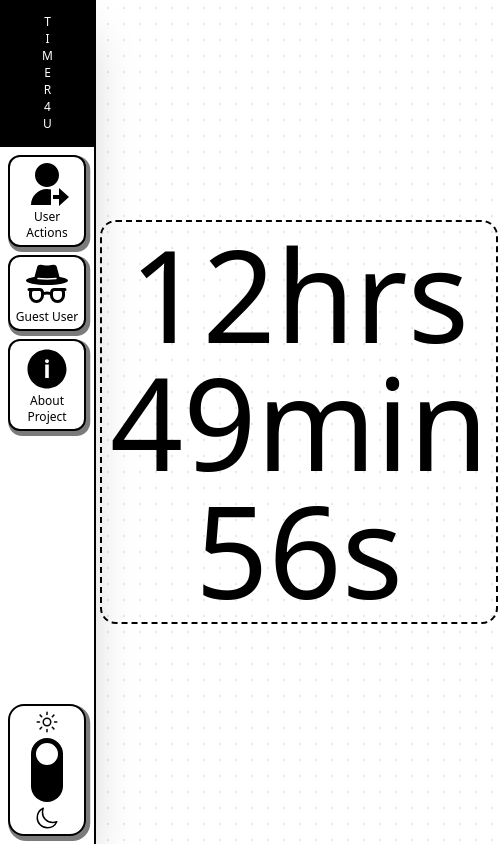
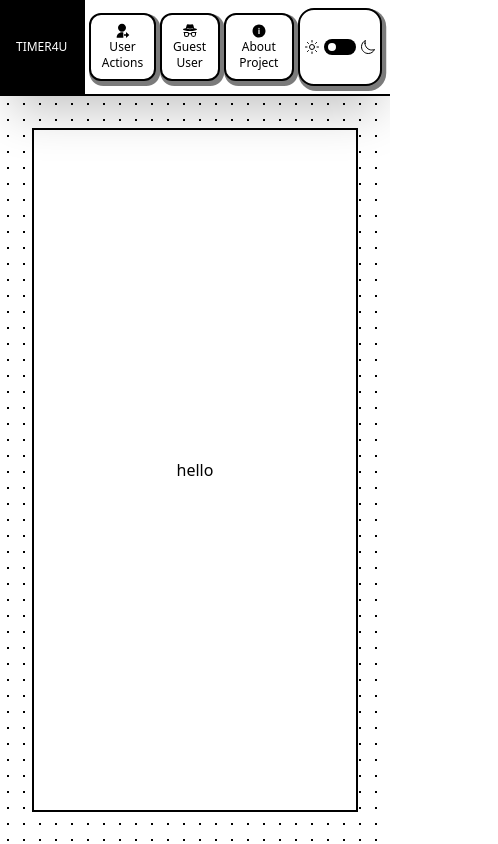
Before and after one commit to KediMengistu/Timer-project, a React (Vite) app in the folder timer-project-vite-react-redux-frontend/: page / in a window 390 px wide. Shown: the whole page, 498 px wide, since content can reach past the window. Built offline with nearby package versions, Linux system fonts and the light colour scheme.

Commit message:
Refactor Home Component To Intergrate Responsive Layout Shift

```diff
--- a/timer-project-vite-react-redux-frontend/src/components/home-components/HomePage.tsx
+++ b/timer-project-vite-react-redux-frontend/src/components/home-components/HomePage.tsx
@@ -23,26 +23,26 @@ function HomePage() {
   const dispatch = useAppDispatch();
   return (
     <>
-      <div className="grid grid-cols-[auto_1fr] gap-1">
-        <nav className="sticky top-0 bottom-0 left-0 flex w-24 flex-col gap-2 border-r-2 shadow-2xl">
-          <div className="flex flex-1 flex-col justify-center gap-2 border-b-2 bg-black pt-2! pb-2!">
-            <div className="flex flex-row items-center justify-center">
-              <h1 className="text-center text-xs text-white [text-orientation:upright] [writing-mode:vertical-rl]">
+      <div className="grid grid-cols-none grid-rows-[auto_1fr] md:grid-cols-[auto_1fr] md:grid-rows-none">
+        <nav className="sticky top-0 left-0 flex h-24 w-full flex-row gap-1 border-r-0 border-b-2 shadow-2xl md:h-full md:w-24 md:flex-col md:gap-2 md:border-r-2 md:border-b-0">
+          <div className="flex flex-1 flex-row justify-center border-r-2 border-b-0 bg-black pr-2! pl-2! md:flex-col md:border-r-0 md:border-b-2">
+            <div className="md: flex flex-row items-center justify-center p-2!">
+              <h1 className="text-center text-xs text-white md:[text-orientation:upright] md:[writing-mode:vertical-rl]">
                 TIMER4U
               </h1>
             </div>
           </div>
-          <div className="mr-2! ml-2! flex flex-auto flex-col justify-start gap-2">
-            <div className="flex flex-col gap-2">
+          <div className="mt-2! mb-2! flex flex-auto flex-row items-center justify-center gap-2 md:mt-0! md:mr-2! md:mb-0! md:ml-2! md:flex-col md:justify-start">
+            <div className="flex flex-row gap-1 md:flex-col md:gap-2">
               <div className="relative">
                 <div
-                  className={`group flex flex-col items-center justify-center rounded-xl border-2 p-1! shadow-[2.25px_3px_0_2px_rgba(0,0,0,0.516)] transition ease-in-out hover:cursor-pointer hover:bg-black active:opacity-55 ${userActionsState ? "bg-black" : "bg-white"}`}
+                  className={`group flex flex-col items-center justify-center rounded-xl border-2 p-2! shadow-[2.25px_3px_0_2px_rgba(0,0,0,0.516)] transition ease-in-out hover:cursor-pointer hover:bg-black active:opacity-55 md:p-1! ${userActionsState ? "bg-black" : "bg-white"}`}
                   onClick={() => {
                     dispatch(toggleUserActionsOption());
                   }}
                 >
                   <RiUserShared2Fill
-                    className={`h-12 w-12 transition ease-in-out group-hover:fill-white ${userActionsState ? "fill-white" : "fill-black"}`}
+                    className={`h-4 w-4 transition ease-in-out group-hover:fill-white md:h-8 md:w-8 ${userActionsState ? "fill-white" : "fill-black"}`}
                   />
                   <h1
                     className={`text-center text-xs group-hover:text-white ${userActionsState ? "text-white" : "text-black"}`}
@@ -57,25 +57,22 @@ function HomePage() {
                       initial={{ opacity: 0, scale: 0 }}
                       animate={{ opacity: 1, scale: 1 }}
                       exit={{ opacity: 0, scale: 0 }}
-                      className="absolute top-0 right-[-125px] bottom-0 flex w-[108.067px] flex-col justify-evenly gap-0.5 rounded-2xl"
+                      className="absolute top-[115%] left-1/2 flex h-auto w-[108.067px] -translate-x-1/2 flex-col gap-0.5 md:top-1/2 md:left-[125%] md:-translate-x-0 md:-translate-y-1/2"
                     >
-                      <div className="group relative flex flex-row items-center justify-center rounded-3xl border-2 border-black bg-black p-2! transition duration-300 ease-in-out hover:cursor-pointer hover:bg-white active:border-gray-300 active:bg-gray-200">
-                        <h1 className="text-xs text-white transition duration-300 ease-in-out group-hover:text-black group-active:text-gray-500">
+                      <div className="group relative flex flex-row items-center justify-center border-2 border-black bg-white p-2! transition duration-300 ease-in-out hover:cursor-pointer hover:bg-black active:opacity-55 md:rounded-tr-3xl md:rounded-br-3xl">
+                        <h1 className="text-xs text-black transition duration-300 ease-in-out group-hover:text-white">
                           Sign Up
                         </h1>
-                        <div className="absolute left-[-8px] h-0 w-0 border-t-8 border-r-8 border-b-8 border-t-transparent border-r-black border-b-transparent transition duration-300 ease-in-out group-active:border-r-gray-300"></div>
                       </div>
-                      <div className="group relative flex flex-row items-center justify-center rounded-3xl border-2 border-black bg-black p-2! transition duration-300 ease-in-out hover:cursor-pointer hover:bg-white active:border-gray-300 active:bg-gray-200">
-                        <h1 className="text-xs text-white transition duration-300 ease-in-out group-hover:text-black group-active:text-gray-500">
+                      <div className="group relative flex flex-row items-center justify-center border-2 border-black bg-white p-2! transition duration-300 ease-in-out hover:cursor-pointer hover:bg-black active:opacity-55 md:rounded-tr-3xl md:rounded-br-3xl">
+                        <h1 className="text-xs text-black transition duration-300 ease-in-out group-hover:text-white">
                           Sign In
                         </h1>
-                        <div className="absolute left-[-8px] h-0 w-0 border-t-8 border-r-8 border-b-8 border-t-transparent border-r-black border-b-transparent transition duration-300 ease-in-out group-active:border-r-gray-300"></div>
                       </div>
-                      <div className="group relative flex flex-row items-center justify-center rounded-3xl border-2 border-black bg-black p-2! transition duration-300 ease-in-out hover:cursor-pointer hover:bg-white active:border-gray-300 active:bg-gray-200">
-                        <h1 className="text-center text-xs text-white transition duration-300 ease-in-out group-hover:text-black group-active:text-gray-500">
+                      <div className="group relative flex flex-row items-center justify-center rounded-tr-none rounded-br-2xl rounded-bl-2xl border-2 border-black bg-white p-2! transition duration-300 ease-in-out hover:cursor-pointer hover:bg-black active:opacity-55 md:rounded-tr-3xl md:rounded-br-3xl md:rounded-bl-none">
+                        <h1 className="text-center text-xs text-black transition duration-300 ease-in-out group-hover:text-white">
                           Forgot Password
                         </h1>
-                        <div className="absolute left-[-8px] h-0 w-0 border-t-8 border-r-8 border-b-8 border-t-transparent border-r-black border-b-transparent transition duration-300 ease-in-out group-active:border-r-gray-300"></div>
                       </div>
                     </motion.div>
                   )}
@@ -83,13 +80,13 @@ function HomePage() {
               </div>
               <div className="relative">
                 <div
-                  className={`group flex flex-col items-center justify-center rounded-xl border-2 p-1! shadow-[2.25px_3px_0_2px_rgba(0,0,0,0.516)] transition ease-in-out hover:cursor-pointer hover:bg-black active:opacity-55 ${guestTimerState ? "bg-black" : "bg-white"}`}
+                  className={`group flex flex-col items-center justify-center rounded-xl border-2 p-2! shadow-[2.25px_3px_0_2px_rgba(0,0,0,0.516)] transition ease-in-out hover:cursor-pointer hover:bg-black active:opacity-55 md:p-1! ${guestTimerState ? "bg-black" : "bg-white"}`}
                   onClick={() => {
                     dispatch(toggleGuestTimerOption());
                   }}
                 >
                   <BsIncognito
-                    className={`h-12 w-12 transition ease-in-out group-hover:fill-white ${guestTimerState ? "fill-white" : "fill-black"}`}
+                    className={`h-4 w-4 transition ease-in-out group-hover:fill-white md:h-8 md:w-8 ${guestTimerState ? "fill-white" : "fill-black"}`}
                   />
                   <h1
                     className={`text-center text-xs group-hover:text-white ${guestTimerState ? "text-white" : "text-black"}`}
@@ -104,13 +101,12 @@ function HomePage() {
                       initial={{ opacity: 0, scale: 0 }}
                       animate={{ opacity: 1, scale: 1 }}
                       exit={{ opacity: 0, scale: 0 }}
-                      className="absolute top-0 right-[-125px] bottom-0 flex w-[108.067px] flex-col justify-center rounded-2xl"
+                      className="absolute top-[115%] left-1/2 flex h-auto w-[108.067px] -translate-x-1/2 flex-col gap-0.5 md:top-1/2 md:left-[125%] md:-translate-x-0 md:-translate-y-1/2"
                     >
-                      <div className="group relative flex flex-row items-center justify-center rounded-3xl border-2 border-black bg-black p-2! transition duration-300 ease-in-out hover:cursor-pointer hover:bg-white active:border-gray-300 active:bg-gray-200">
-                        <h1 className="text-xs text-white transition duration-300 ease-in-out group-hover:text-black group-active:text-gray-500">
+                      <div className="group relative flex flex-row items-center justify-center rounded-tr-none rounded-br-2xl rounded-bl-2xl border-2 border-black bg-white p-2! transition duration-300 ease-in-out hover:cursor-pointer hover:bg-black active:opacity-55 md:rounded-tr-3xl md:rounded-br-3xl md:rounded-bl-none">
+                        <h1 className="text-xs text-black transition duration-300 ease-in-out group-hover:text-white">
                           Create Timer
                         </h1>
-                        <div className="absolute left-[-8px] h-0 w-0 border-t-8 border-r-8 border-b-8 border-t-transparent border-r-black border-b-transparent transition duration-300 ease-in-out group-active:border-r-gray-300"></div>
                       </div>
                     </motion.div>
                   )}
@@ -118,13 +114,13 @@ function HomePage() {
               </div>
               <div className="relative">
                 <div
-                  className={`group flex flex-col items-center justify-center rounded-xl border-2 p-1! shadow-[2.25px_3px_0_2px_rgba(0,0,0,0.516)] transition ease-in-out hover:cursor-pointer hover:bg-black active:opacity-55 ${aboutOptionState ? "bg-black" : "bg-white"}`}
+                  className={`group flex flex-col items-center justify-center rounded-xl border-2 p-2! shadow-[2.25px_3px_0_2px_rgba(0,0,0,0.516)] transition ease-in-out hover:cursor-pointer hover:bg-black active:opacity-55 md:p-1! ${aboutOptionState ? "bg-black" : "bg-white"}`}
                   onClick={() => {
                     dispatch(toggleAboutOption());
                   }}
                 >
                   <IoIosInformationCircle
-                    className={`h-12 w-12 transition ease-in-out group-hover:fill-white ${aboutOptionState ? "fill-white" : "fill-black"}`}
+                    className={`h-4 w-4 transition ease-in-out group-hover:fill-white md:h-8 md:w-8 ${aboutOptionState ? "fill-white" : "fill-black"}`}
                   />
                   <h1
                     className={`text-center text-xs group-hover:text-white ${aboutOptionState ? "text-white" : "text-black"}`}
@@ -139,19 +135,17 @@ function HomePage() {
                       initial={{ opacity: 0, scale: 0 }}
                       animate={{ opacity: 1, scale: 1 }}
                       exit={{ opacity: 0, scale: 0 }}
-                      className="absolute top-0 right-[-125px] bottom-0 flex w-[108.067px] flex-col justify-center gap-0.5 rounded-2xl"
+                      className="absolute top-[115%] left-1/2 flex h-auto w-[108.067px] -translate-x-1/2 flex-col gap-0.5 md:top-1/2 md:left-[125%] md:-translate-x-0 md:-translate-y-1/2"
                     >
-                      <div className="group relative flex flex-row items-center justify-center rounded-3xl border-2 border-black bg-black p-2! transition duration-300 ease-in-out hover:cursor-pointer hover:bg-white active:border-gray-300 active:bg-gray-200">
-                        <h1 className="text-xs text-white transition duration-300 ease-in-out group-hover:text-black group-active:text-gray-500">
+                      <div className="group relative flex flex-row items-center justify-center border-2 border-black bg-white p-2! transition duration-300 ease-in-out hover:cursor-pointer hover:bg-black active:opacity-55 md:rounded-tr-3xl md:rounded-br-3xl">
+                        <h1 className="text-xs text-black transition duration-300 ease-in-out group-hover:text-white">
                           Stack
                         </h1>
-                        <div className="absolute left-[-8px] h-0 w-0 border-t-8 border-r-8 border-b-8 border-t-transparent border-r-black border-b-transparent transition duration-300 ease-in-out group-active:border-r-gray-300"></div>
                       </div>
-                      <div className="group relative flex flex-row items-center justify-center rounded-3xl border-2 border-black bg-black p-2! transition duration-300 ease-in-out hover:cursor-pointer hover:bg-white active:border-gray-300 active:bg-gray-200">
-                        <h1 className="text-xs text-white transition duration-300 ease-in-out group-hover:text-black group-active:text-gray-500">
+                      <div className="group relative flex flex-row items-center justify-center rounded-tr-none rounded-br-2xl rounded-bl-2xl border-2 border-black bg-white p-2! transition duration-300 ease-in-out hover:cursor-pointer hover:bg-black active:opacity-55 md:rounded-tr-3xl md:rounded-br-3xl md:rounded-bl-none">
+                        <h1 className="text-xs text-black transition duration-300 ease-in-out group-hover:text-white">
                           Background
                         </h1>
-                        <div className="absolute left-[-8px] h-0 w-0 border-t-8 border-r-8 border-b-8 border-t-transparent border-r-black border-b-transparent transition duration-300 ease-in-out group-active:border-r-gray-300"></div>
                       </div>
                     </motion.div>
                   )}
@@ -159,23 +153,23 @@ function HomePage() {
               </div>
             </div>
           </div>
-          <div className="mr-2! mb-2! ml-2! flex flex-auto flex-col justify-end gap-2 pt-2!">
-            <div className="flex flex-col items-center justify-center gap-1 rounded-2xl border-2 bg-white p-1! shadow-[2.25px_3px_0_2px_rgba(0,0,0,0.516)]">
-              <IoSunnyOutline className="h-6 w-6" />
+          <div className="mt-2! mb-2! flex flex-auto flex-row justify-end gap-2 pr-2! pb-0! md:mt-0! md:mr-2! md:mb-0! md:ml-2! md:flex-col md:pr-0! md:pb-2!">
+            <div className="flex flex-row items-center justify-center gap-1 rounded-2xl border-2 bg-white p-1! shadow-[2.25px_3px_0_2px_rgba(0,0,0,0.516)] md:flex-col">
+              <IoSunnyOutline className="h-4 w-4" />
               <label
                 htmlFor="check"
-                className="relative flex h-16 w-8 flex-row rounded-2xl bg-black hover:cursor-pointer"
+                className="relative flex h-4 w-8 flex-row rounded-2xl bg-black hover:cursor-pointer md:h-16 md:w-8"
               >
                 <input type="checkbox" id="check" className="peer sr-only" />
-                <span className="absolute top-0.75 left-0.75 h-2/5 w-4/5 rounded-full border-2 border-black bg-white transition-all duration-150 peer-checked:top-8.5 peer-checked:border-white peer-checked:bg-black"></span>
+                <span className="absolute top-0.5 left-0.5 h-3 w-3 rounded-full border-2 border-black bg-white transition-transform duration-200 ease-in-out peer-checked:translate-x-4 peer-checked:border-white peer-checked:bg-black md:top-1 md:left-1 md:h-6 md:w-6 md:transform-gpu md:duration-200 md:ease-in-out md:peer-checked:translate-x-0 md:peer-checked:translate-y-8"></span>
               </label>
-              <IoMoonOutline className="h-6 w-6" />
+              <IoMoonOutline className="h-4 w-4" />
             </div>
           </div>
         </nav>
-        <main className="flex h-full w-full flex-row items-center justify-center bg-white bg-[radial-gradient(#e5e7eb_1px,transparent_1px)] [background-size:16px_16px]">
-          <div className="flex flex-row items-center justify-center rounded-2xl border-2 border-dashed border-black p-2!">
-            <h1 className="text-center text-9xl text-wrap">12hrs 49min 56s</h1>
+        <main className="flex h-full w-full flex-row bg-white bg-[radial-gradient(black_1px,transparent_1px)] [background-size:16px_16px]">
+          <div className="m-8! flex flex-1 flex-row items-center justify-center border-2 border-black bg-white md:m-16!">
+            hello
           </div>
         </main>
       </div>
--- a/timer-project-vite-react-redux-frontend/src/index.css
+++ b/timer-project-vite-react-redux-frontend/src/index.css
@@ -16,4 +16,5 @@ body {
   height: 100%;
   display: grid;
   grid-template-rows: 1fr;
+  overflow-x: auto;
 }
```
